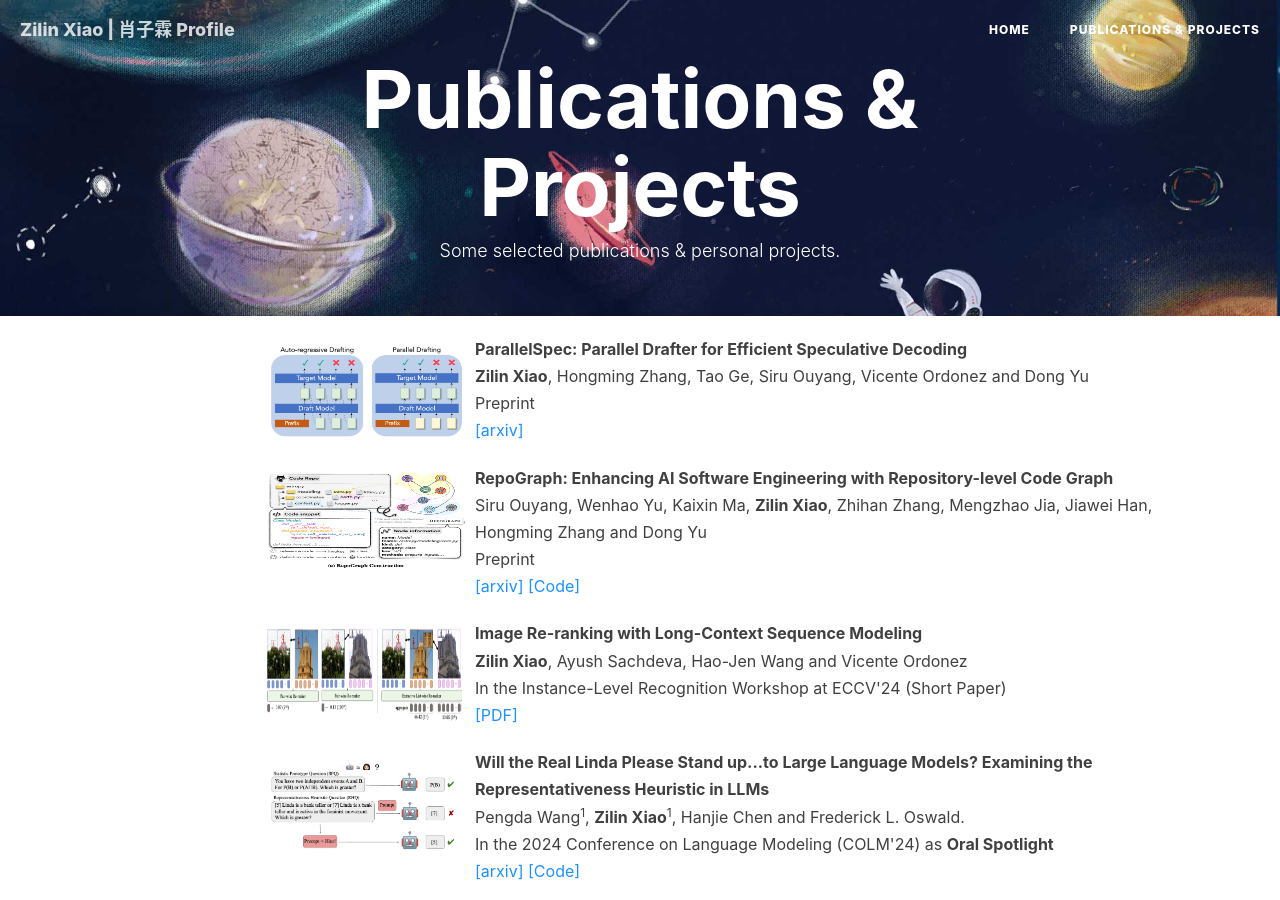
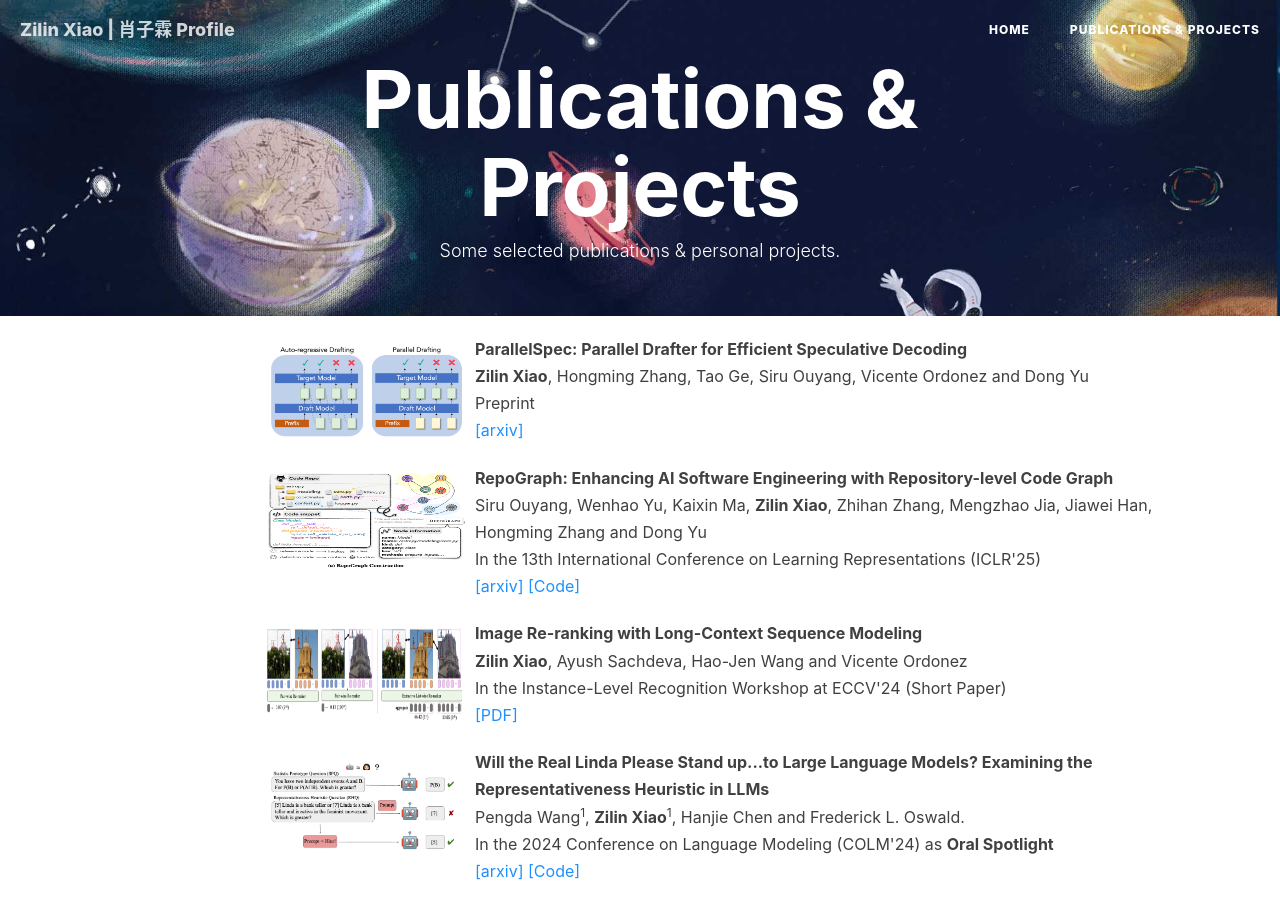
Before and after one commit to MrZilinXiao/MrZilinXiao.github.io, a Jekyll site: the page built from archive.html, in a window 1280 px wide and 900 px high. Built offline with Jekyll 4.4.1, drawn with Linux system fonts in a browser that asks for light colours; nearby versions of some CDN libraries; comment, search, counter and statistics services are not loaded.

Commit message:
Update archive.html

```diff
--- a/archive.html
+++ b/archive.html
@@ -58,7 +58,7 @@ https://github.com/kitian616/jekyll-TeXt-theme
 						</strong><br>
 						Siru Ouyang, Wenhao Yu, Kaixin Ma, <strong>Zilin Xiao</strong>, Zhihan Zhang, Mengzhao Jia, Jiawei Han, Hongming Zhang and Dong Yu
 						<br>
-						Preprint<br>
+						In the 13th International Conference on Learning Representations (ICLR'25)<br>
 						<a target="_blank" href="https://arxiv.org/abs/2410.14684" rel="nofollow">
 							<font color="DodgerBlue">[arxiv]</font>
 						</a>
```
